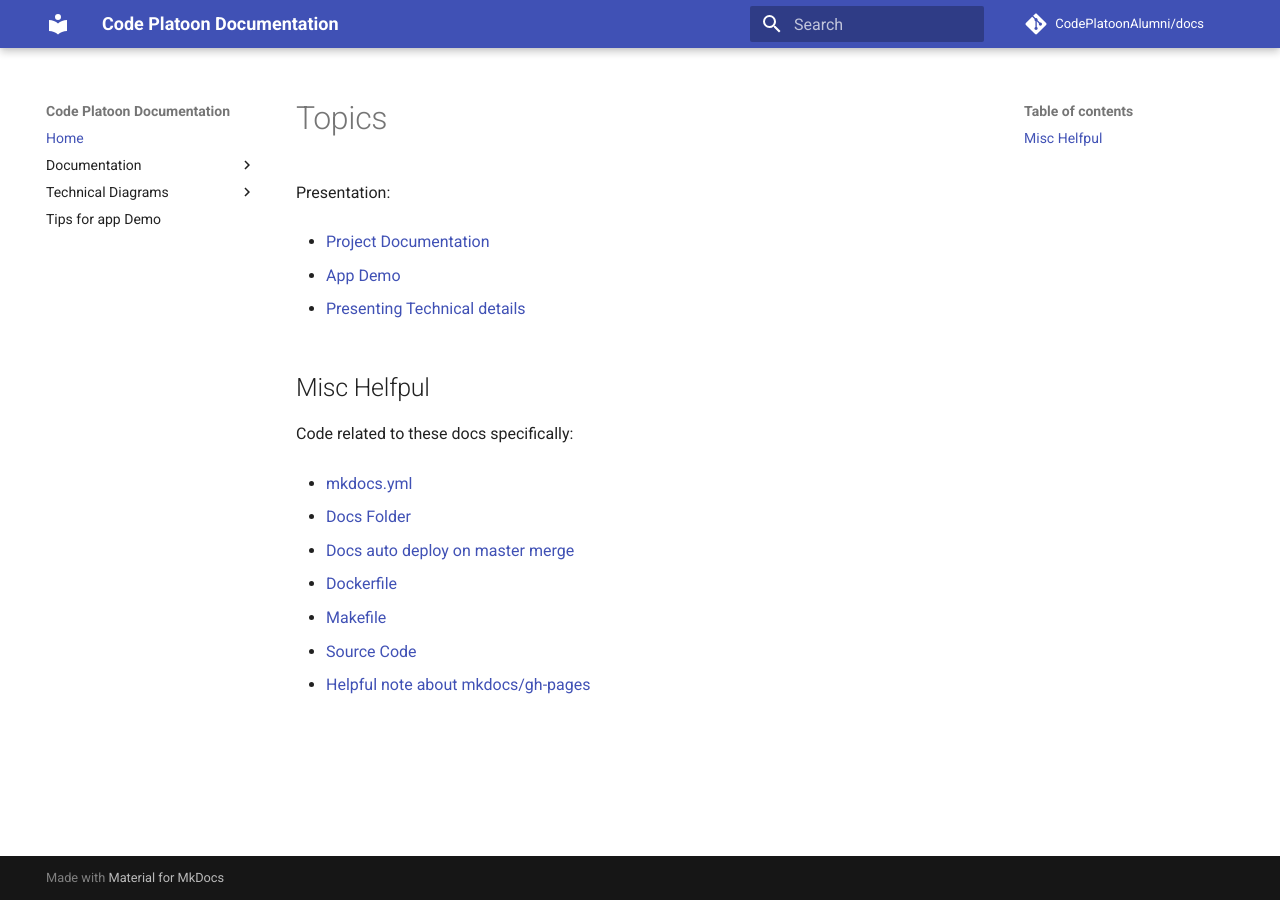
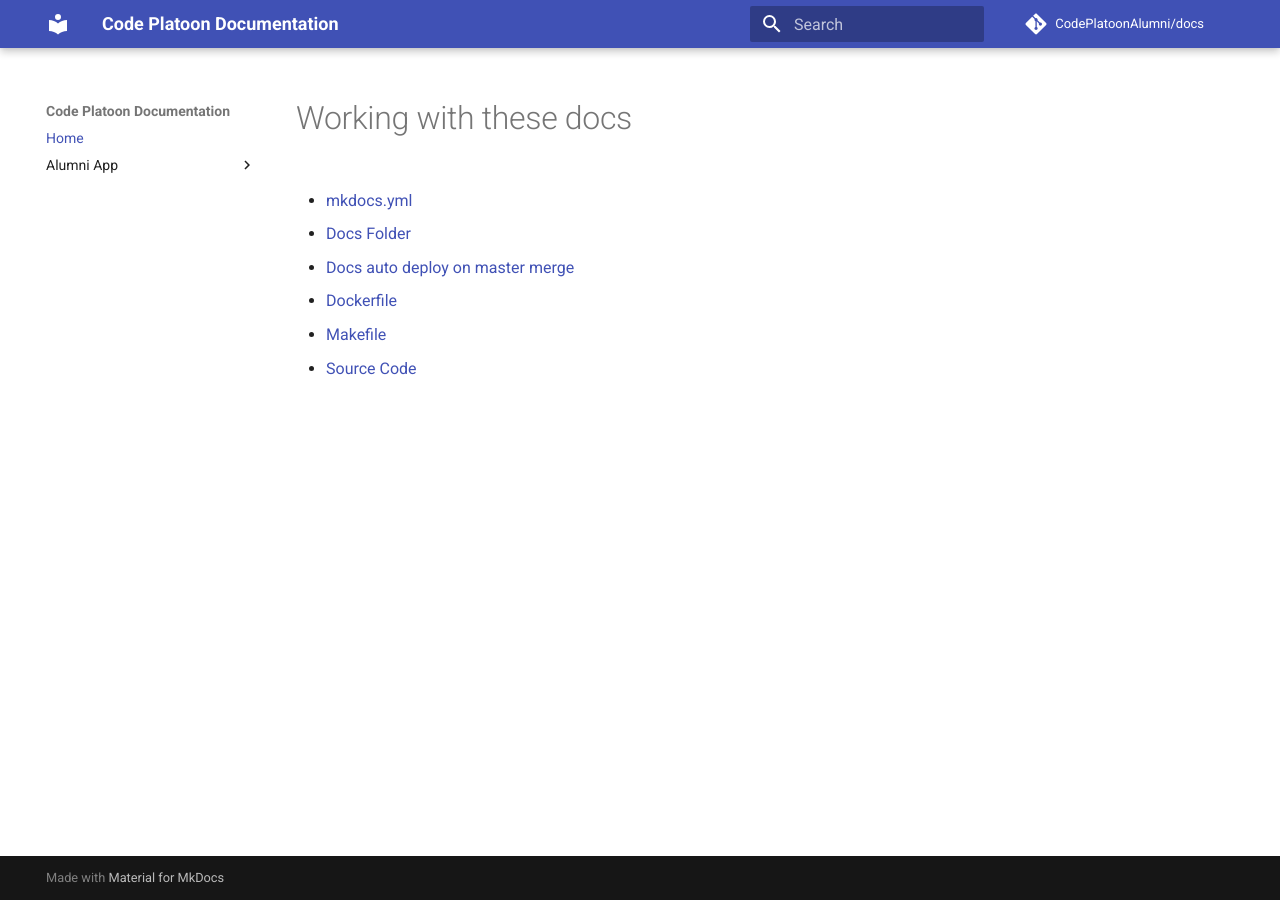
Before and after one commit to CodePlatoonAlumni/docs, an MkDocs documentation site: the page built from docs/index.md, in a window 1280 px wide. Built offline with MkDocs 1.6.1 and Material for MkDocs 9.7.7, drawn with Linux system fonts in a browser that asks for light colours; comment, search, counter and statistics services are not loaded.

Commit message:
cleanup_docs

```diff
--- a/docs/index.md
+++ b/docs/index.md
@@ -1,27 +1,13 @@
-# Topics
+# Working with these docs
 
-Presentation:
+- [mkdocs.yml](../mkdocs.yml)
 
-- [Project Documentation](/presentationDocumentation/documentation/)
+- [Docs Folder](../)
 
-- [App Demo](/presentationDocumentation/demo_tips)
+- [Docs auto deploy on master merge](../.github/workflows/ci.yml)
 
-- [Presenting Technical details](/presentationDocumentation/tech)
+- [Dockerfile](../Dockerfile)
 
-## Misc Helfpul
+- [Makefile](../Makefile)
 
-Code related to these docs specifically:
-
-- [mkdocs.yml](https://github.com/garyCoffey/presentationDocumentation/blob/443ca0dd5f018457727ba76cb5ac37c78c44b81b/mkdocs.yml#L1)
-
-- [Docs Folder](https://github.com/garyCoffey/presentationDocumentation/tree/main/docs)
-
-- [Docs auto deploy on master merge](https://github.com/garyCoffey/presentationDocumentation/tree/main/.github/workflows/ci.yml)
-
-- [Dockerfile](https://github.com/garyCoffey/presentationDocumentation/tree/main/Dockerfile)
-
-- [Makefile](https://github.com/garyCoffey/presentationDocumentation/tree/main/Makefile)
-
-- [Source Code](https://github.com/garyCoffey/presentationDocumentation)
-
-- [Helpful note about mkdocs/gh-pages](https://www.it3.be/2020/08/14/using-mkdocs-with-gh-pages/)
+- [Source Code](https://github.com/CodePlatoonAlumni/docs)
--- a/mkdocs.yml
+++ b/mkdocs.yml
@@ -7,17 +7,10 @@ repo_name: CodePlatoonAlumni/docs
 repo_url: https://github.com/CodePlatoonAlumni/docs
 nav:
   - Home: 'index.md'
-  - Documentation:
-    - Intro: 'documentation/index.md'
-    - Trees: 'tech/tree.md'
+  - Alumni App:
+    - Intro: 'documentation/alumni_app/index.md'
     - Example: https://github.com/CodePlatoonAlumni/alumni-fe
     - Markdown Cheatsheet: https://github.com/adam-p/markdown-here/wiki/Markdown-Cheatsheet
-  - Technical Diagrams:
-    - Intro: 'tech/index.md'
-    - Lucid Chart:
-      - Example: 'tech/lucid/diagrams.md'
-      - Lucid Chart Recommendations: https://www.lucidchart.com/blog/visualize-code-documentation
-  - Tips for app Demo: 'demo_tips.md'
 theme:
   name: material
 
```
Also changed, not shown: ReadME.md (added, +3 -0 lines), docs/demo_tips.md (deleted, +0 -13 lines), docs/documentation/alumni_app/index.md (added, +3 -0 lines), docs/documentation/index.md (deleted, +0 -50 lines), docs/tech/index.md (deleted, +0 -7 lines), docs/tech/lucid/diagrams.md (deleted, +0 -8 lines), docs/tech/tree.md (deleted, +0 -72 lines), site/404.html, site/demo_tips/index.html, site/documentation/index.html, site/index.html, site/sitemap.xml, site/tech/index.html, site/tech/lucid/diagrams/index.html, 1 more files, 1 other file.
